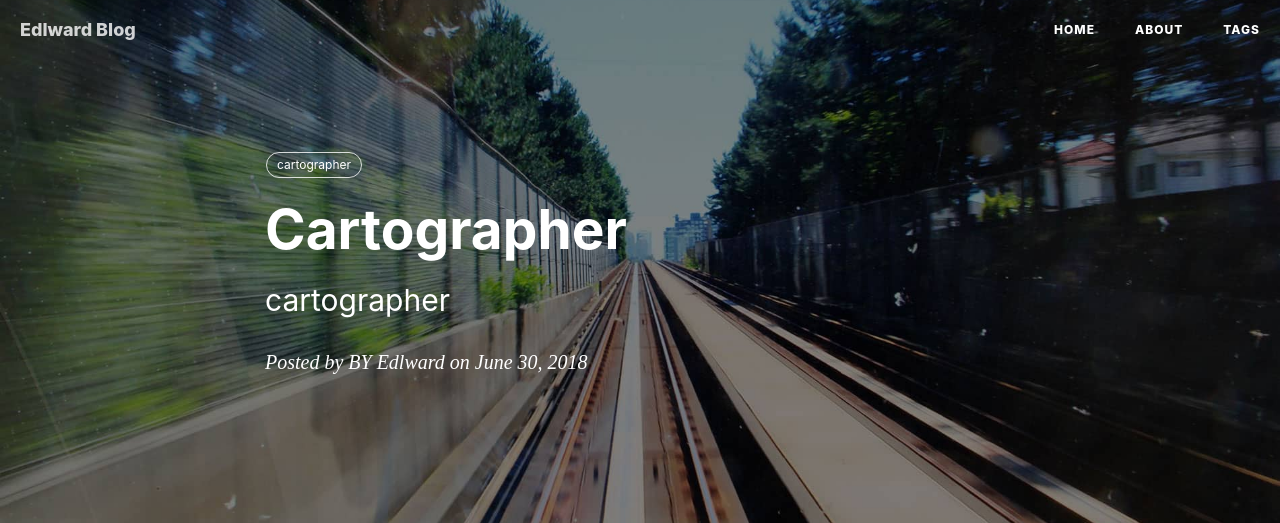
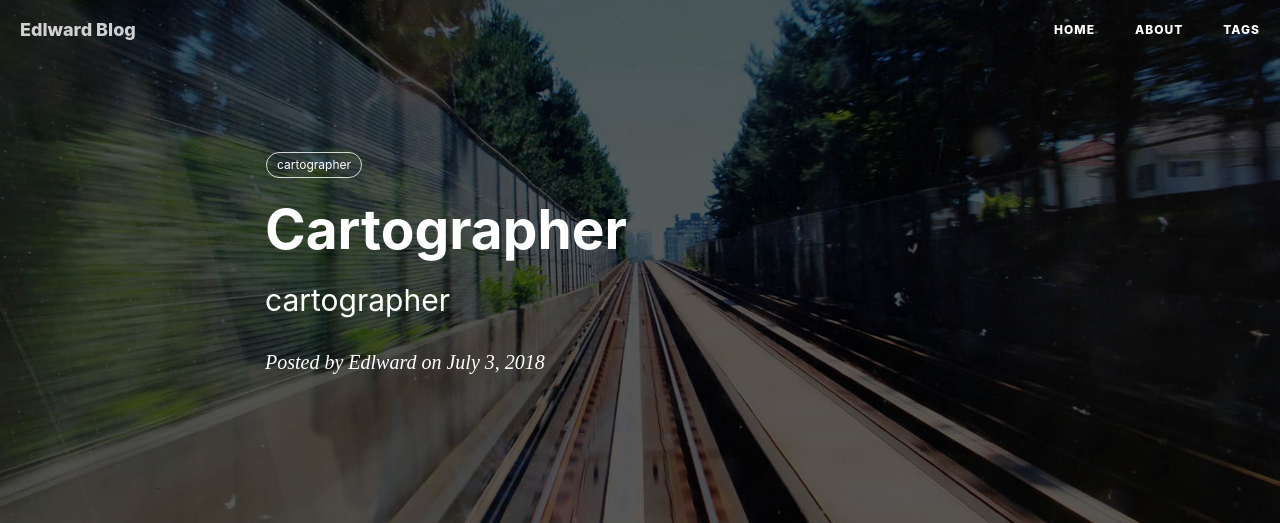
Before and after one commit to gary-robotics/dlward, a Jekyll site: the page built from _posts/2018-06-19-Cartographer-2018.markdown, in a window 1280 px wide. Shown: the top 523 px of the page. Built offline with Jekyll 4.4.1, drawn with Linux system fonts in a browser that asks for light colours; nearby versions of some CDN libraries; comment, search, counter and statistics services are not loaded; some of the changed lines change nothing that is shown; grey boxes are pictures that could not be loaded.

Commit message:
Update 2018-06-19-Cartographer-2018.markdown

```diff
--- a/_posts/2018-06-19-Cartographer-2018.markdown
+++ b/_posts/2018-06-19-Cartographer-2018.markdown
@@ -1,14 +1,16 @@
 ---
-layout:     post                    # 使用的布局（不需要改）
-title:      Cartographer         # 标题
-subtitle:   cartographer            #副标题
-date:       2018-06-30              # 时间
-author:     BY Edlward              # 作者
-header-img: img/post-bg-2015.jpg    #这篇文章标题背景图片
-catalog: true                       # 是否归档
-tags:                               #标签
+layout:     post
+title:      "Cartographer"
+subtitle:   "cartographer"
+date:       2018-07-03 12:00:00
+author:     "Edlward"
+header-img: "img/post-bg-2015.jpg"
+header-mask: 0.3
+catalog:    true
+tags:
     - cartographer
 ---
+
 ### UBUNTU
 [安装工具](http://www.upantool.com/qidong/2011/UltraISO_v9.5.0.2800.html)
 
```
